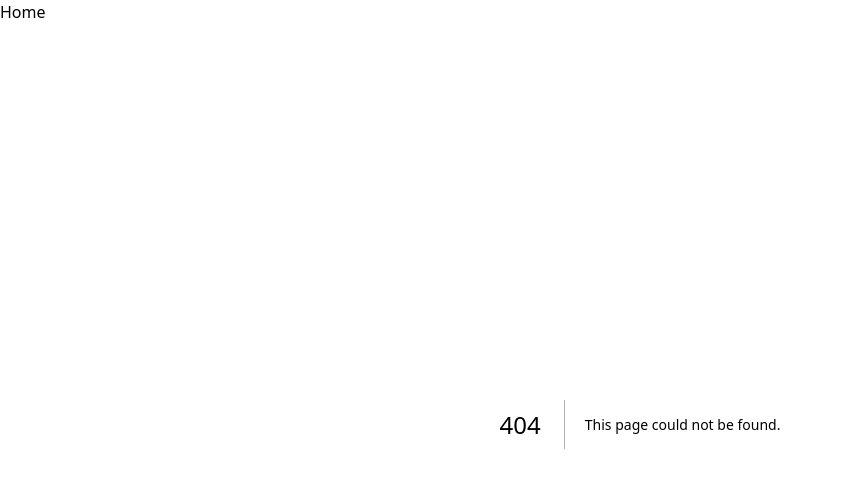
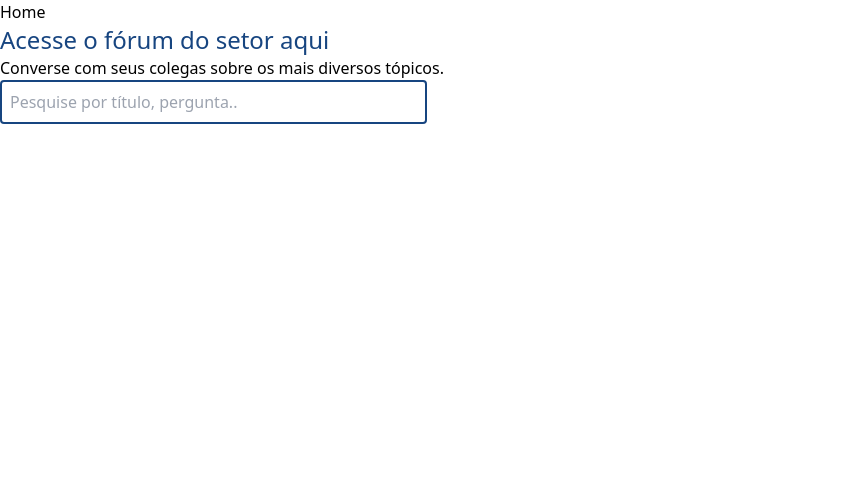
Before and after one commit to matiaszo/forum_ets_frontend, a Next.js app: page /home in a window 1280 px wide. Before the commit this address had no page. Shown: the top 488 px of the page, without its empty margins (0-843 px from the left). Built offline with nearby package versions, Linux system fonts and the light colour scheme.

Commit message:
home in process

```diff
--- /dev/null
+++ b/src/app/home/page.tsx
@@ -0,0 +1,32 @@
+const home = () => {
+
+    const styles = {
+        h1: "text-blue1 text-2xl",
+        search : "border-2 border-blue1 rounded w-4/12 p-2 self-end",
+        box: "flex flex-wrap flex-row w-full items-end justify-self-end"
+    }
+
+    return(
+        <>
+        <div className="flex flex-col">
+
+            <div className="flex flex-col flex-wrap">
+                <h1 className={styles.h1}> Acesse o fórum do setor aqui</h1>
+                <p>Converse com seus colegas sobre os mais diversos tópicos.</p>
+            </div>
+
+            <div className={styles.box}>
+                <input className={styles.search} type="text" placeholder="Pesquise por título, pergunta.." />
+            </div>
+
+            <div>
+                {/* aqui os cards */}
+            </div>
+
+        </div>
+        </>
+
+    )
+}
+
+export default home;
```
Also changed, not shown: src/assets/search.png (added).
